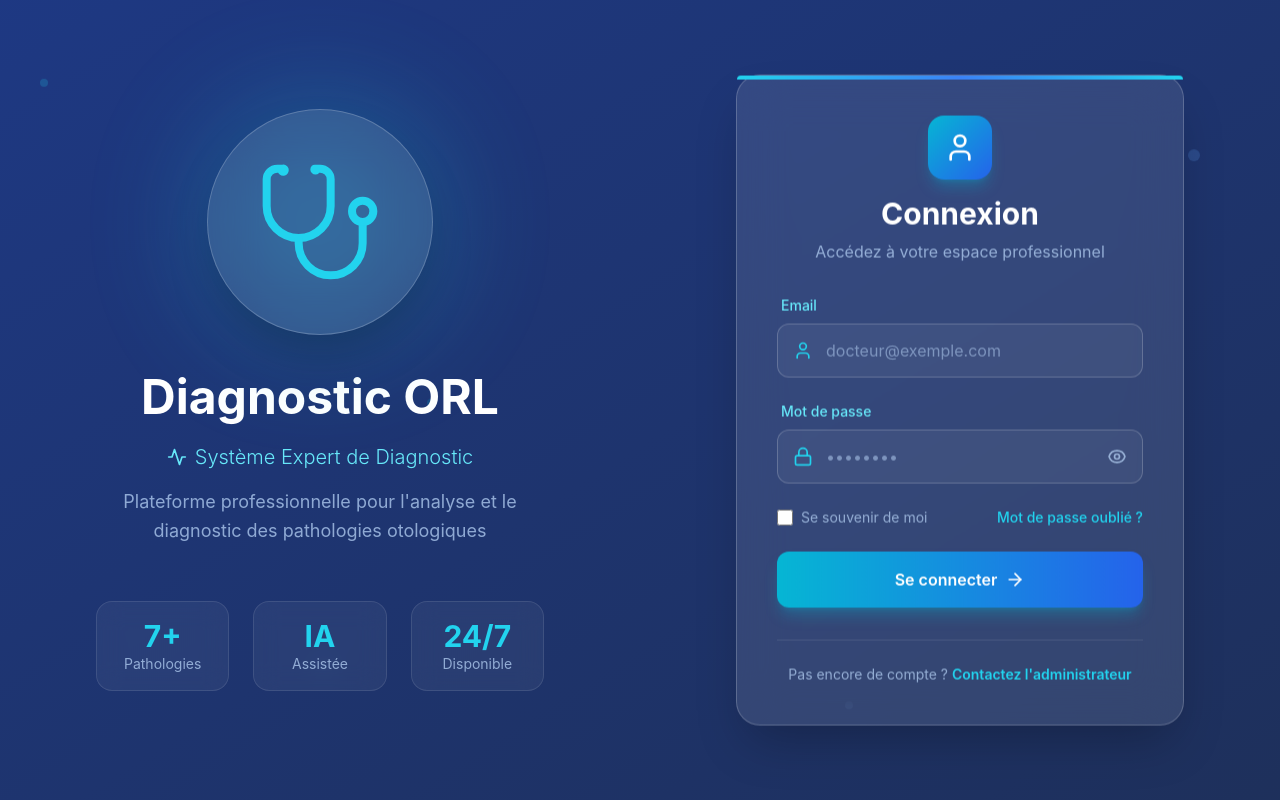
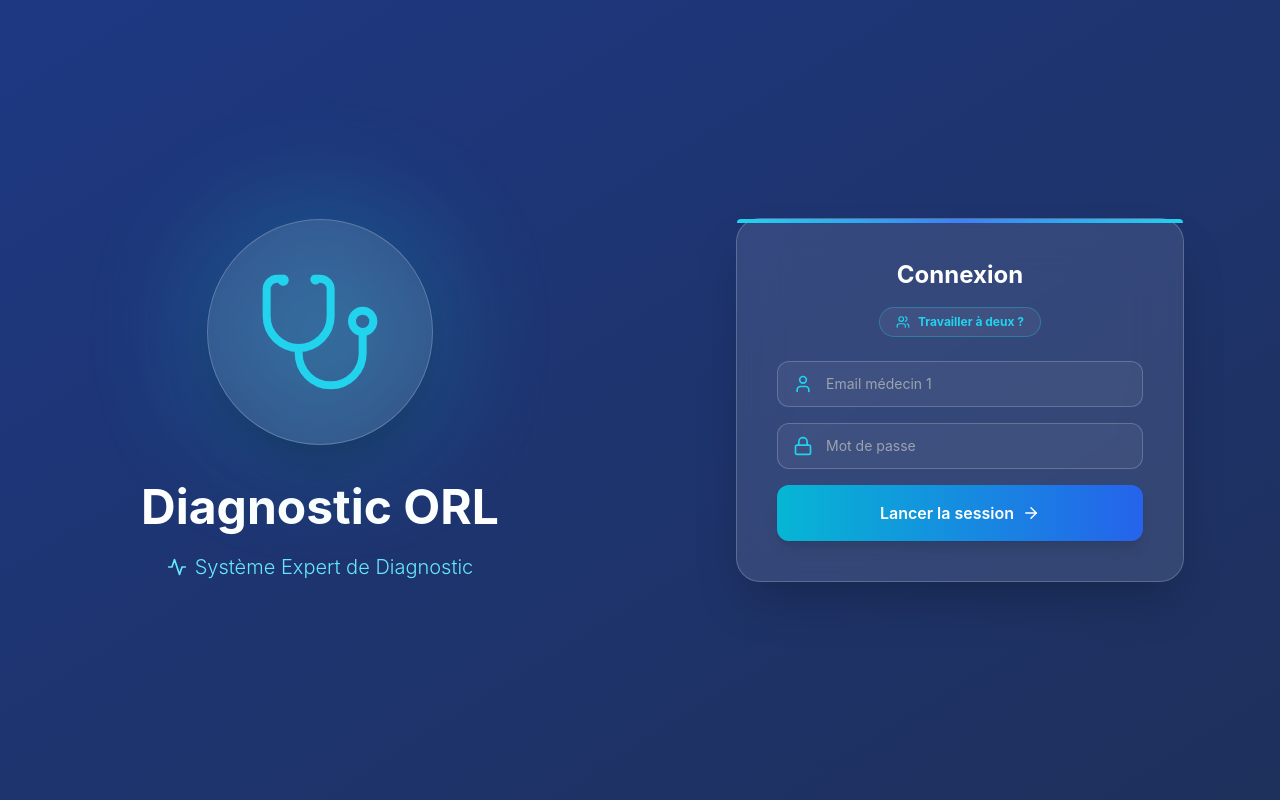
Before and after one commit to oumaym2003/int, a React (Create React App) app in the folder frontend/: page /login in a window 1280 px wide. Built offline with nearby package versions, Linux system fonts and the light colour scheme.

Commit message:
Ajout du diagnostic conjoint et correction du login

```diff
--- a/frontend/src/pages/Accueil.jsx
+++ b/frontend/src/pages/Accueil.jsx
@@ -75,7 +75,13 @@ export default function Accueil() {
 
   const selectedKeys = Object.keys(selections).filter(k => selections[k].checked);
 
-    if (!selectedFile || selectedKeys.length === 0 || !userData.id) {
+  // 1. RÉCUPÉRATION DES DEUX MÉDECINS
+  const user1 = JSON.parse(localStorage.getItem('user'));
+  const user2 = JSON.parse(localStorage.getItem('collaborateur')); // Récupération du 2ème login
+  const isCollabMode = localStorage.getItem('mode_session') === 'collaboration';
+
+  // Vérification de sécurité
+  if (!selectedFile || selectedKeys.length === 0 || !user1?.id) {
     setSaveMessage("Erreur : Image, pathologie(s) ou connexion manquante.");
     setIsSaving(false);
     return;
@@ -93,13 +99,24 @@ export default function Accueil() {
     }
   });
 
+  const finalNames = names.join(' + ');
+  const finalTypes = types.join(' / ');
+
   const formData = new FormData();
-    // On envoie le fichier (le nom du fichier servira d'identifiant pour le backend)
   formData.append('file', selectedFile);
-    formData.append('nom_maladie', names.join(' + '));
-    formData.append('type_maladie', types.join(' / '));
-    formData.append('utilisateur_id', userData.id);
-    formData.append('nom_medecin_diagnostiqueur', `${userData.prenom} ${userData.nom}`);
+  formData.append('nom_maladie', finalNames);
+  formData.append('type_maladie', finalTypes);
+  formData.append('utilisateur_id', user1.id);
+  formData.append('nom_medecin_diagnostiqueur', `${user1.prenom} ${user1.nom}`);
+
+  // 2. AJOUT DES DONNÉES DU DEUXIÈME MÉDECIN SI MODE COLLAB
+  if (isCollabMode && user2) {
+    formData.append('utilisateur_id_2', user2.id);
+    formData.append('nom_medecin_diagnostiqueur_2', `${user2.prenom} ${user2.nom}`);
+    // On envoie les mêmes diagnostics pour le médecin 2
+    formData.append('diagnostique_2', finalNames);
+    formData.append('type_maladie_2', finalTypes);
+  }
 
   try {
     const response = await axios.post(`${API_BASE_URL}/api/diagnostic/`, formData);
@@ -111,7 +128,7 @@ export default function Accueil() {
     setSelections({});
     setCustomDiseaseName('');
 
-      // Rafraîchir le carousel pour faire disparaître l'image traitée
+    // Rafraîchir le carousel
     fetchCarousel();
   } catch (e) {
     setSaveMessage(e.response?.data?.detail || "❌ Erreur serveur.");
--- a/frontend/src/pages/Login.jsx
+++ b/frontend/src/pages/Login.jsx
@@ -1,17 +1,23 @@
 import React, { useState } from 'react';
 import { useNavigate } from 'react-router-dom';
-import { User, Lock, ArrowRight, Stethoscope, Activity } from 'lucide-react';
+import { User, Lock, ArrowRight, Stethoscope, Activity, Users } from 'lucide-react';
 import axios from 'axios';
 
 export default function Login({ onLogin, isAuthenticated }) {
   const navigate = useNavigate();
+
+  // États pour le mode collaboration
+  const [isCollabMode, setIsCollabMode] = useState(false);
+
   const [formData, setFormData] = useState({
     email: '',
-    password: ''
+    password: '',
+    email2: '',    // Email du 2ème médecin
+    password2: ''  // Password du 2ème médecin
   });
+
   const [showPassword, setShowPassword] = useState(false);
 
-  // Si déjà authentifié, redirige vers /diagnostic
   React.useEffect(() => {
     if (isAuthenticated) {
       navigate('/diagnostic');
@@ -21,54 +27,61 @@ export default function Login({ onLogin, isAuthenticated }) {
   const handleSubmit = async (e) => {
     e.preventDefault();
 
-  // Prépare exactement ce que FastAPI attend
-  const loginData = {
+    try {
+      // 1. Connexion du premier médecin
+      const response1 = await axios.post('http://127.0.0.1:8000/login', {
         email: formData.email,
-    mot_de_passe: formData.password // On utilise le nom attendu par ton code Python
-  };
+        mot_de_passe: formData.password
+      });
 
+      if (response1.data) {
+        // On stocke le médecin principal
+        localStorage.setItem('user', JSON.stringify(response1.data));
+
+        // 2. Si mode collaboration, connexion du deuxième médecin
+        if (isCollabMode) {
           try {
-    const response = await axios.post('http://127.0.0.1:8000/login', loginData);
+            const response2 = await axios.post('http://127.0.0.1:8000/login', {
+              email: formData.email2,
+              mot_de_passe: formData.password2
+            });
 
-    if (response.data) {
-      console.log("Connecté !", response.data);
-      // On stocke l'utilisateur
-      localStorage.setItem('user', JSON.stringify(response.data));
+            if (response2.data) {
+              // ON SAUVEGARDE LE DEUXIÈME MÉDECIN (ID et Nom complet)
+              localStorage.setItem('collaborateur', JSON.stringify(response2.data));
+              localStorage.setItem('mode_session', 'collaboration');
+            }
+          } catch (err) {
+            // Si le 2ème médecin échoue, on annule tout pour rester cohérent
+            localStorage.removeItem('user');
+            alert("Erreur pour le 2ème médecin : " + (err.response?.data?.detail || "Identifiants invalides"));
+            return;
+          }
+        } else {
+          // Si mode solo : on nettoie les anciennes traces
+          localStorage.removeItem('collaborateur');
+          localStorage.setItem('mode_session', 'solo');
+        }
+
         if (onLogin) onLogin();
         navigate('/diagnostic');
       }
     } catch (error) {
-    console.error("Erreur détaillée:", error);
-    // Si c'est encore une erreur de type "Network Error" sans status, c'est le CORS
-    alert("Erreur : " + (error.response?.data?.detail || "Connexion refusée par le serveur"));
+      alert("Erreur : " + (error.response?.data?.detail || "Connexion refusée"));
     }
   };
 
   const handleChange = (e) => {
-    setFormData({
-      ...formData,
-      [e.target.name]: e.target.value
-    });
+    setFormData({ ...formData, [e.target.name]: e.target.value });
   };
 
   return (
     <div className="min-h-screen flex relative overflow-hidden">
-      {/* Background animé */}
       <div className="fixed inset-0 bg-gradient-to-br from-slate-900 via-blue-900 to-slate-800 animate-gradient"></div>
 
-      {/* Particules médicales */}
-      <div className="fixed inset-0 opacity-20 pointer-events-none">
-        <div className="absolute top-20 left-10 w-2 h-2 bg-cyan-400 rounded-full animate-float"></div>
-        <div className="absolute top-40 right-20 w-3 h-3 bg-blue-400 rounded-full animate-float-delayed"></div>
-        <div className="absolute bottom-32 left-1/4 w-2 h-2 bg-cyan-300 rounded-full animate-float"></div>
-        <div className="absolute bottom-20 right-1/3 w-2 h-2 bg-blue-300 rounded-full animate-float-delayed"></div>
-        <div className="absolute top-1/2 left-1/3 w-2 h-2 bg-cyan-500 rounded-full animate-float"></div>
-      </div>
-
-      {/* Section Gauche - Image Médicale */}
+      {/* Section Gauche */}
       <div className="hidden lg:flex lg:flex-1 relative items-center justify-center p-12">
         <div className="relative z-10 text-center space-y-6 animate-float-card">
-          {/* Icône médicale stylisée */}
           <div className="flex justify-center mb-8">
             <div className="relative">
               <div className="absolute inset-0 bg-cyan-400 blur-3xl opacity-30 rounded-full"></div>
@@ -77,169 +90,110 @@ export default function Login({ onLogin, isAuthenticated }) {
               </div>
             </div>
           </div>
-
-          {/* Texte d'accueil */}
           <div className="space-y-4">
-            <h1 className="text-5xl font-bold text-white leading-tight">
-              Diagnostic ORL
-            </h1>
+            <h1 className="text-5xl font-bold text-white leading-tight">Diagnostic ORL</h1>
             <div className="flex items-center justify-center gap-2 text-cyan-300">
               <Activity className="w-5 h-5" />
               <p className="text-xl font-light">Système Expert de Diagnostic</p>
-            </div>
-            <p className="text-blue-200/70 text-lg max-w-md mx-auto leading-relaxed">
-              Plateforme professionnelle pour l'analyse et le diagnostic des pathologies otologiques
-            </p>
-          </div>
-
-          {/* Statistiques décoratives */}
-          <div className="grid grid-cols-3 gap-6 pt-8 max-w-xl mx-auto">
-            <div className="bg-white/5 backdrop-blur-md border border-white/10 rounded-2xl p-4 hover:bg-white/10 transition-all">
-              <div className="text-3xl font-bold text-cyan-400">7+</div>
-              <div className="text-sm text-blue-200/70">Pathologies</div>
-            </div>
-            <div className="bg-white/5 backdrop-blur-md border border-white/10 rounded-2xl p-4 hover:bg-white/10 transition-all">
-              <div className="text-3xl font-bold text-cyan-400">IA</div>
-              <div className="text-sm text-blue-200/70">Assistée</div>
-            </div>
-            <div className="bg-white/5 backdrop-blur-md border border-white/10 rounded-2xl p-4 hover:bg-white/10 transition-all">
-              <div className="text-3xl font-bold text-cyan-400">24/7</div>
-              <div className="text-sm text-blue-200/70">Disponible</div>
             </div>
           </div>
         </div>
       </div>
 
-      {/* Section Droite - Formulaire de Connexion */}
+      {/* Section Droite - Formulaire */}
       <div className="flex-1 flex items-center justify-center p-6 lg:p-12 relative z-10">
         <div className="w-full max-w-md">
-          {/* Carte de connexion */}
-          <div className="bg-white/10 backdrop-blur-xl border border-white/20 rounded-3xl shadow-2xl p-8 lg:p-10 animate-float-card">
-            {/* Barre d'accent */}
+          <div className="bg-white/10 backdrop-blur-xl border border-white/20 rounded-3xl shadow-2xl p-8 lg:p-10 relative">
             <div className="absolute top-0 left-0 right-0 h-1 bg-gradient-to-r from-cyan-400 via-blue-500 to-cyan-400 rounded-t-3xl"></div>
 
-            {/* En-tête */}
-            <div className="text-center mb-8">
-              <div className="inline-flex items-center justify-center w-16 h-16 bg-gradient-to-br from-cyan-500 to-blue-600 rounded-2xl mb-4 shadow-lg shadow-cyan-500/30">
-                <User className="w-8 h-8 text-white" />
-              </div>
-              <h2 className="text-3xl font-bold text-white mb-2">Connexion</h2>
-              <p className="text-blue-200/70">Accédez à votre espace professionnel</p>
+            <div className="text-center mb-6">
+              <h2 className="text-2xl font-bold text-white mb-2">
+                {isCollabMode ? "Session Collaborative" : "Connexion"}
+              </h2>
+
+              <button
+                type="button"
+                onClick={() => setIsCollabMode(!isCollabMode)}
+                className={`mt-2 inline-flex items-center gap-2 px-4 py-1.5 rounded-full text-xs font-bold transition-all ${isCollabMode ? 'bg-cyan-500 text-white' : 'bg-white/5 text-cyan-400 border border-cyan-400/30'}`}
+              >
+                <Users size={14} />
+                {isCollabMode ? "Mode Duo Activé" : "Travailler à deux ?"}
+              </button>
             </div>
 
-            {/* Formulaire */}
-            <form onSubmit={handleSubmit} className="space-y-6">
-              {/* Champ Email */}
-              <div className="space-y-2">
-                <label htmlFor="email" className="block text-sm font-medium text-cyan-300 pl-1">
-                  Email
-                </label>
+            <form onSubmit={handleSubmit} className="space-y-4">
+
+              {/* MÉDECIN 1 */}
+              <div className={`space-y-4 ${isCollabMode ? 'p-4 bg-white/5 rounded-2xl border border-white/10' : ''}`}>
+                {isCollabMode && <p className="text-[10px] font-bold text-cyan-400 uppercase tracking-widest">Médecin Principal</p>}
                 <div className="relative group">
-                  <div className="absolute inset-y-0 left-0 pl-4 flex items-center pointer-events-none">
-                    <User className="w-5 h-5 text-cyan-400 group-focus-within:text-cyan-300 transition-colors" />
-                  </div>
+                  <User className="absolute left-4 top-1/2 -translate-y-1/2 w-5 h-5 text-cyan-400" />
                   <input
                     type="email"
-                    id="email"
                     name="email"
                     value={formData.email}
                     onChange={handleChange}
-                    className="w-full bg-white/5 border border-white/20 rounded-xl pl-12 pr-4 py-3.5 text-white placeholder-blue-200/50 focus:outline-none focus:bg-white/10 focus:border-cyan-400 focus:ring-2 focus:ring-cyan-400/30 transition-all"
-                    placeholder="docteur@exemple.com"
+                    className="w-full bg-white/5 border border-white/20 rounded-xl pl-12 pr-4 py-3 text-white text-sm focus:border-cyan-400 outline-none"
+                    placeholder="Email médecin 1"
+                    required
+                  />
+                </div>
+                <div className="relative group">
+                  <Lock className="absolute left-4 top-1/2 -translate-y-1/2 w-5 h-5 text-cyan-400" />
+                  <input
+                    type={showPassword ? "text" : "password"}
+                    name="password"
+                    value={formData.password}
+                    onChange={handleChange}
+                    className="w-full bg-white/5 border border-white/20 rounded-xl pl-12 pr-4 py-3 text-white text-sm focus:border-cyan-400 outline-none"
+                    placeholder="Mot de passe"
                     required
                   />
                 </div>
               </div>
 
-              {/* Champ Mot de passe */}
-              <div className="space-y-2">
-                <label htmlFor="password" className="block text-sm font-medium text-cyan-300 pl-1">
-                  Mot de passe
-                </label>
+              {/* MÉDECIN 2 */}
+              {isCollabMode && (
+                <div className="space-y-4 p-4 bg-cyan-500/5 rounded-2xl border border-cyan-500/20 animate-in fade-in slide-in-from-top-2">
+                  <p className="text-[10px] font-bold text-blue-400 uppercase tracking-widest">Médecin Collaborateur</p>
                   <div className="relative group">
-                  <div className="absolute inset-y-0 left-0 pl-4 flex items-center pointer-events-none">
-                    <Lock className="w-5 h-5 text-cyan-400 group-focus-within:text-cyan-300 transition-colors" />
+                    <User className="absolute left-4 top-1/2 -translate-y-1/2 w-5 h-5 text-blue-400" />
+                    <input
+                      type="email"
+                      name="email2"
+                      value={formData.email2}
+                      onChange={handleChange}
+                      className="w-full bg-white/5 border border-white/20 rounded-xl pl-12 pr-4 py-3 text-white text-sm focus:border-blue-400 outline-none"
+                      placeholder="Email médecin 2"
+                      required={isCollabMode}
+                    />
                   </div>
+                  <div className="relative group">
+                    <Lock className="absolute left-4 top-1/2 -translate-y-1/2 w-5 h-5 text-blue-400" />
                     <input
                       type={showPassword ? "text" : "password"}
-                    id="password"
-                    name="password"
-                    value={formData.password}
+                      name="password2"
+                      value={formData.password2}
                       onChange={handleChange}
-                    className="w-full bg-white/5 border border-white/20 rounded-xl pl-12 pr-12 py-3.5 text-white placeholder-blue-200/50 focus:outline-none focus:bg-white/10 focus:border-cyan-400 focus:ring-2 focus:ring-cyan-400/30 transition-all"
-                    placeholder="••••••••"
-                    required
+                      className="w-full bg-white/5 border border-white/20 rounded-xl pl-12 pr-4 py-3 text-white text-sm focus:border-blue-400 outline-none"
+                      placeholder="Mot de passe"
+                      required={isCollabMode}
                     />
-                  <button
-                    type="button"
-                    onClick={() => setShowPassword(!showPassword)}
-                    className="absolute inset-y-0 right-0 pr-4 flex items-center text-blue-200/70 hover:text-cyan-300 transition-colors"
-                  >
-                    {showPassword ? (
-                      <svg className="w-5 h-5" fill="none" viewBox="0 0 24 24" stroke="currentColor">
-                        <path strokeLinecap="round" strokeLinejoin="round" strokeWidth={2} d="M13.875 18.825A10.05 10.05 0 0112 19c-4.478 0-8.268-2.943-9.543-7a9.97 9.97 0 011.563-3.029m5.858.908a3 3 0 114.243 4.243M9.878 9.878l4.242 4.242M9.88 9.88l-3.29-3.29m7.532 7.532l3.29 3.29M3 3l3.59 3.59m0 0A9.953 9.953 0 0112 5c4.478 0 8.268 2.943 9.543 7a10.025 10.025 0 01-4.132 5.411m0 0L21 21" />
-                      </svg>
-                    ) : (
-                      <svg className="w-5 h-5" fill="none" viewBox="0 0 24 24" stroke="currentColor">
-                        <path strokeLinecap="round" strokeLinejoin="round" strokeWidth={2} d="M15 12a3 3 0 11-6 0 3 3 0 016 0z" />
-                        <path strokeLinecap="round" strokeLinejoin="round" strokeWidth={2} d="M2.458 12C3.732 7.943 7.523 5 12 5c4.478 0 8.268 2.943 9.542 7-1.274 4.057-5.064 7-9.542 7-4.477 0-8.268-2.943-9.542-7z" />
-                      </svg>
-                    )}
-                  </button>
                   </div>
                 </div>
+              )}
 
-              {/* Se souvenir & Mot de passe oublié */}
-              <div className="flex items-center justify-between text-sm">
-                <label className="flex items-center gap-2 cursor-pointer group">
-                  <input
-                    type="checkbox"
-                    className="w-4 h-4 rounded accent-cyan-400 cursor-pointer"
-                  />
-                  <span className="text-blue-200/70 group-hover:text-cyan-300 transition-colors">
-                    Se souvenir de moi
-                  </span>
-                </label>
-                <a href="#" className="text-cyan-400 hover:text-cyan-300 transition-colors font-medium">
-                  Mot de passe oublié ?
-                </a>
-              </div>
-
-              {/* Bouton de connexion */}
               <button
                 type="submit"
-                className="group relative w-full bg-gradient-to-r from-cyan-500 to-blue-600 text-white font-semibold py-4 rounded-xl shadow-lg shadow-cyan-500/30 hover:shadow-xl hover:shadow-cyan-500/50 hover:-translate-y-0.5 transition-all duration-300 overflow-hidden"
+                className="w-full bg-gradient-to-r from-cyan-500 to-blue-600 text-white font-semibold py-4 rounded-xl shadow-lg hover:shadow-cyan-500/40 transition-all flex items-center justify-center gap-2"
               >
-                <span className="relative z-10 flex items-center justify-center gap-2">
-                  Se connecter
-                  <ArrowRight className="w-5 h-5 group-hover:translate-x-1 transition-transform" />
-                </span>
-                <div className="absolute inset-0 bg-gradient-to-r from-transparent via-white/20 to-transparent translate-x-[-200%] group-hover:translate-x-[200%] transition-transform duration-700"></div>
+                Lancer la session {isCollabMode ? "Duo" : ""}
+                <ArrowRight size={18} />
               </button>
             </form>
-
-            {/* Pied de page */}
-            <div className="mt-8 pt-6 border-t border-white/10 text-center">
-              <p className="text-blue-200/70 text-sm">
-                Pas encore de compte ?{' '}
-                <a href="#" className="text-cyan-400 hover:text-cyan-300 transition-colors font-semibold">
-                  Contactez l'administrateur
-                </a>
-              </p>
-            </div>
-          </div>
-
-          {/* Version mobile - Logo en haut */}
-          <div className="lg:hidden text-center mt-8 space-y-3">
-            <div className="flex items-center justify-center gap-2 text-cyan-300">
-              <Stethoscope className="w-6 h-6" />
-              <span className="text-lg font-semibold text-white">Diagnostic ORL</span>
-            </div>
-            <p className="text-blue-200/70 text-sm">Système Expert de Diagnostic</p>
           </div>
         </div>
       </div>
-
         <style>{`
         @keyframes gradient {
           0%, 100% { background-position: 0% 50%; }
--- a/frontend/src/pages/MesImages.jsx
+++ b/frontend/src/pages/MesImages.jsx
@@ -199,22 +199,30 @@ const MesImages = () => {
 
  const handleDeleteConfirm = async () => {
   try {
+    // 1. Vérification du mot de passe
     await axios.post(`${API_BASE_URL}/api/verifier-mdp`, {
       utilisateur_id: Number(currentUserId),
       mot_de_passe: deletePassword.trim()
     });
+
+    // 2. Appel au backend
+    // On passe l'ID du diagnostic et on précise quel utilisateur veut "se retirer"
     await axios.delete(`${API_BASE_URL}/api/diagnostic/${deleteTarget.diagnostic_id || deleteTarget.id}`, {
-        data: { utilisateur_id: Number(currentUserId), is_second: Boolean(deleteTarget.is_second) }
+      data: {
+        utilisateur_id: Number(currentUserId),
+        is_second: Boolean(deleteTarget.is_second)
+      }
     });
+
     setShowDeleteModal(false);
+    setDeletePassword(''); // On vide le mdp
     setIsRefreshing(true);
     await fetchData();
     setIsRefreshing(false);
   } catch (e) {
-      setDeleteError("Mot de passe incorrect ou erreur serveur.");
+    setDeleteError("Mot de passe incorrect ou erreur lors de la suppression.");
   }
 };
-
 
   // --- RENDU ---
   const renderImageCard = (group) => {
```
Also changed, not shown: 11 other files (tests, documents, lock files or other folders). Lines whose indentation alone changed are shown as unchanged.
